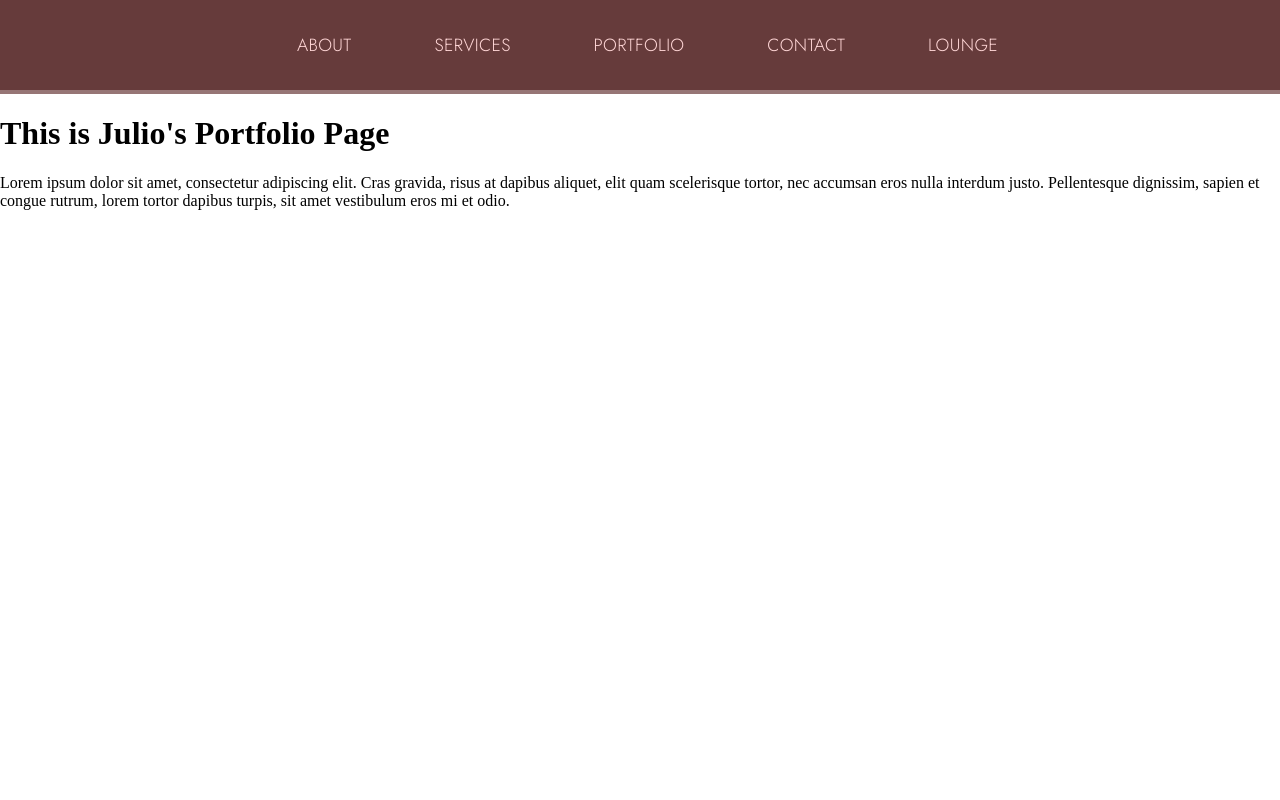
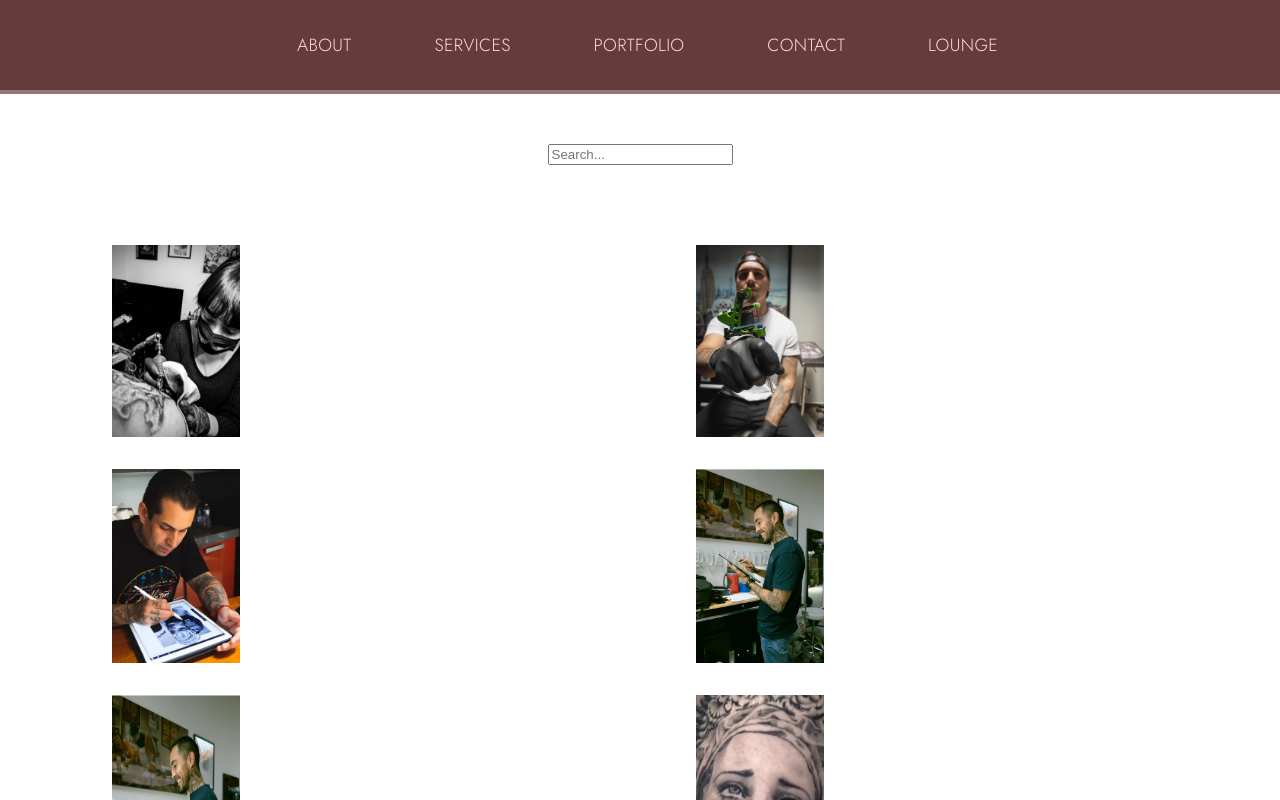
Before and after one commit to daneski9/LacyWebApplication, a React (Create React App) app: page /JulioJimenez/Portfolio in a window 1280 px wide. Shown: the top 800 px of the page. Built offline with nearby package versions, Linux system fonts and the light colour scheme.

Commit message:
(#100) Portfolio page (#31)
* search bar implemented

* Added dynamic image Boxes

* Package updates

* correcting file locations

* Everything works, time to push

* Adding todo comments

* Delete extensions.json

```diff
--- a/package.json
+++ b/package.json
@@ -6,6 +6,7 @@
     "@testing-library/jest-dom": "^5.16.5",
     "@testing-library/react": "^13.4.0",
     "@testing-library/user-event": "^13.5.0",
+    "lodash": "^4.17.21",
     "react": "^18.2.0",
     "react-dom": "^18.2.0",
     "react-router-dom": "^6.10.0",
--- /dev/null
+++ b/src/components/julioj/PortfolioJulioJimenez.css
@@ -0,0 +1,11 @@
+.bannerGrid {
+    display: grid;
+    grid-template-columns: repeat(auto-fit, minmax(250px, 1fr));
+    grid-gap: 1rem;
+    margin: 0 auto; /* add this line to center the grid */
+    max-width: 1200px; /* adjust the max-width to fit your needs */
+    padding: 2rem; /* add some padding to make the grid look better */
+    margin-left: 5rem;
+    margin-top: 3rem;
+    gap: 1rem;
+}
--- a/src/components/julioj/PortfolioJulioJimenez.js
+++ b/src/components/julioj/PortfolioJulioJimenez.js
@@ -1,20 +1,105 @@
+import { useState } from "react";
 import Navbar from "../Navbar";
+import SearchBar from "../subcomponents/Searchbar";
+import Box from "../subcomponents/Box";
+import './PortfolioJulioJimenez.css';
 
-function Portfolio() {
+function Portfolio(properties) {
+    // TODO: Finish the search implimentation
+    // TODO: Make it so that they load in boxes and propperly crop and center on the image while retaining quality.
+    //      IE Fill to the box and any overflow gets cropped.
+    //      Make it so that when an image can't load it is a gray box
+    //      Make it so that the boxes load in cols of 2 to 4
+    //      Make it so that if a box does not have an image to load it will load a gray box.
+
+
+    let [query, setQuery] = useState('');
+
+    // An array to hold the image file names
+    // let [imageArray, setImageArray] = useState(new Array(0));
+    let imageArray = new Array(0);
+
+    // The url directory path where the images are located
+    // FIXME: change this to URL once server is live
+    const urlPath = '../images/';
+
+    // This is only for local testing
+    const imageContext = require.context("../images", true, /\.(png|jpg|jpeg|gif)$/);
+
+    const local = true;
+
+    if (!local){
+        // Server
+
+        // Load the images from the server and add them to the array
+        fetch(urlPath)
+        .then(response => response.text())
+        .then(html => {
+            const parser = new DOMParser();
+            const doc = parser.parseFromString(html, 'text/html');
+            const imgElements = doc.querySelectorAll('img');
+            imgElements.forEach(img => {
+                const src = img.getAttribute('src');
+                imageArray.push(src);
+            });
+            console.log(imageArray);
+            // setImageArray(imageArray);
+        })
+        .catch(error => {
+            console.error('Error loading images:', error);
+        });
+
         return (
             <>
                 <Navbar />
-      <div>
-        <h1 className="title is-1">This is Julio's Portfolio Page</h1>
-        <p>
-          Lorem ipsum dolor sit amet, consectetur adipiscing elit. Cras gravida,
-          risus at dapibus aliquet, elit quam scelerisque tortor, nec accumsan eros
-          nulla interdum justo. Pellentesque dignissim, sapien et congue rutrum,
-          lorem tortor dapibus turpis, sit amet vestibulum eros mi et odio.
-        </p>
+                <div
+                className="container"
+                style={{
+                    display: 'flex',
+                    justifyContent: 'center',
+                    alignItems: 'center',
+                    paddingTop: '50px',
+                }}
+                >
+                <SearchBar query={query} onChange={setQuery} />
+                </div>
+                <div className="bannerGrid">
+                    {imageArray.map((image, index) => (
+                        <Box data={urlPath + image} index={index} key={image} />
+                    ))}
+                </div>
+            </>
+        );
+    }
+    else{
+        // local testing
+        imageArray = imageContext.keys().map(imageContext);
+        console.log(imageArray);
+
+        return (
+            <>
+                <Navbar />
+                <div
+                className="container"
+                style={{
+                    display: 'flex',
+                    justifyContent: 'center',
+                    alignItems: 'center',
+                    paddingTop: '50px',
+                }}
+                >
+                <SearchBar query={query} onChange={setQuery} />
+                </div>
+                <div className="bannerGrid">
+                    {imageArray.map((image, index) => (
+                        <Box data={image} index={image} key={image} />
+                    ))}
                 </div>
             </>
         );
     }
 
+
+  }
+
   export default Portfolio;
--- /dev/null
+++ b/src/components/subcomponents/Box.css
@@ -0,0 +1,66 @@
+.box {
+    position: relative;
+    overflow: hidden;
+    border-radius: 0.5rem;
+    box-shadow: 0px 0px 10px rgba(0, 0, 0, 0.1);
+    transition: transform 0.2s ease-in-out;
+}
+
+.box:hover {
+    transform: scale(1.05);
+}
+
+.box img {
+    display: block;
+    width: 100%;
+    height: auto;
+    object-fit: cover;
+}
+
+.box .box-info {
+    position: absolute;
+    bottom: 0;
+    left: 0;
+    right: 0;
+    padding: 1rem;
+    background-color: rgba(0, 0, 0, 0.5);
+    color: #fff;
+    opacity: 0;
+    transition: opacity 0.2s ease-in-out;
+}
+
+.box:hover .box-info {
+    opacity: 1;
+}
+
+.box h3 {
+    margin: 0;
+    font-size: 1.2rem;
+}
+
+.box p {
+    margin: 0;
+    font-size: 1rem;
+}
+
+.bannerGrid {
+    display: grid;
+    grid-template-columns: repeat(auto-fit, minmax(250px, 1fr));
+    grid-gap: 1rem;
+    margin-top: 2rem;
+}
+
+.banner {
+    display: flex;
+    width: 25rem;
+    border-radius: 10px;
+}
+
+.bannerImage {
+    width: 8rem;
+}
+
+.fullDescription {
+    background-color: #e1e6e5;
+    padding-left: 1rem;
+}
--- /dev/null
+++ b/src/components/subcomponents/Box.js
@@ -0,0 +1,19 @@
+import React, {Fragment} from 'react';
+import './Box.css';
+
+function Box({ data, index }) {
+  return (
+    <Fragment>
+        <div className='banner'>
+            <img
+                className="bannerImage"
+                src={`${data}`}
+                alt={''}
+                // alt={`${index}`}
+            />
+        </div>
+    </Fragment>
+  );
+}
+
+export default Box;
--- /dev/null
+++ b/src/components/subcomponents/Searchbar.css
@@ -0,0 +1,9 @@
+.container {
+    display: flex;
+    justify-content: center;
+    /* centers horizontally */
+    align-items: center;
+    /* centers vertically */
+    padding-top: 50px;
+    /* add padding to move it down */
+}
--- /dev/null
+++ b/src/components/subcomponents/Searchbar.js
@@ -0,0 +1,16 @@
+import React from 'react';
+
+function SearchBar(properties) {
+  return (
+    <div>
+      <input
+        type="text"
+        placeholder="Search..."
+        value={properties.query}
+        onChange={(event) => properties.onChange(event.target.value)}
+      />
+    </div>
+  );
+}
+
+export default SearchBar;
```
Also changed, not shown: 2 other files (tests, documents, lock files or other folders). Lines whose indentation alone changed are shown as unchanged.
